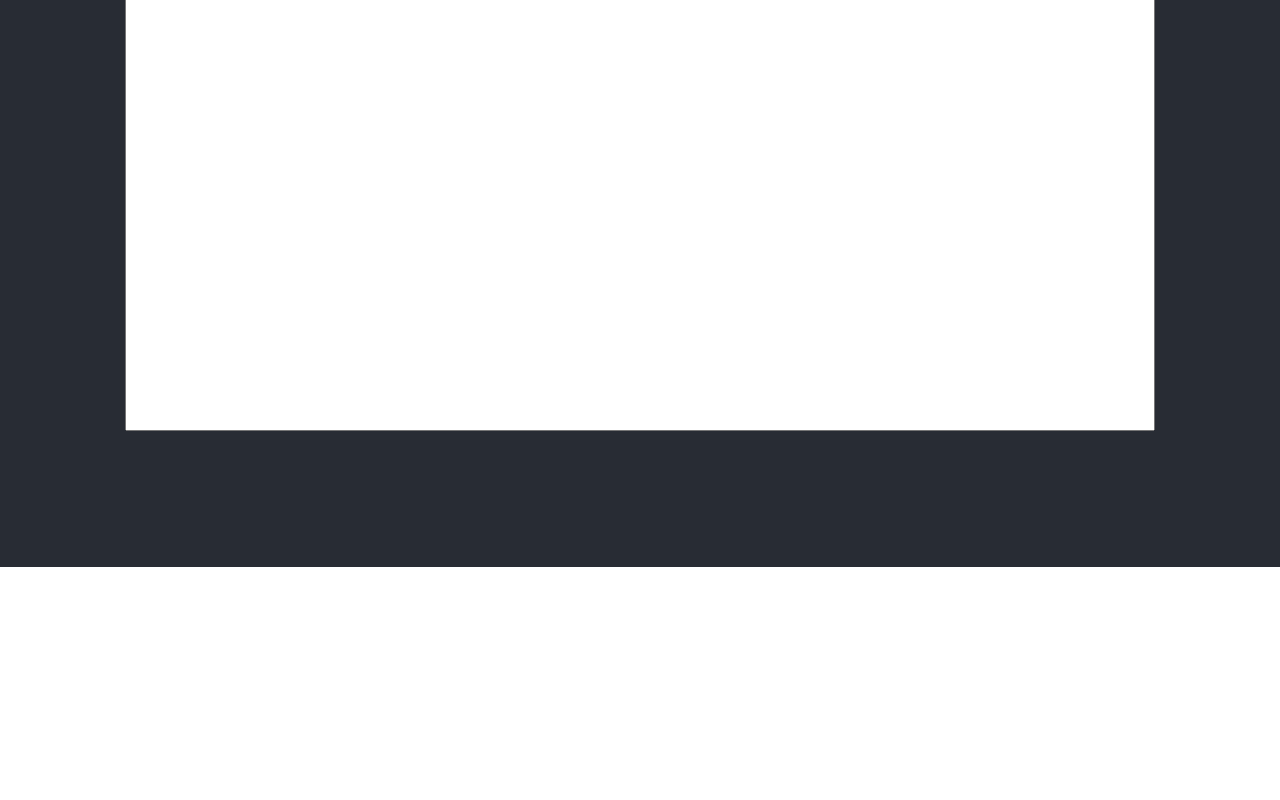
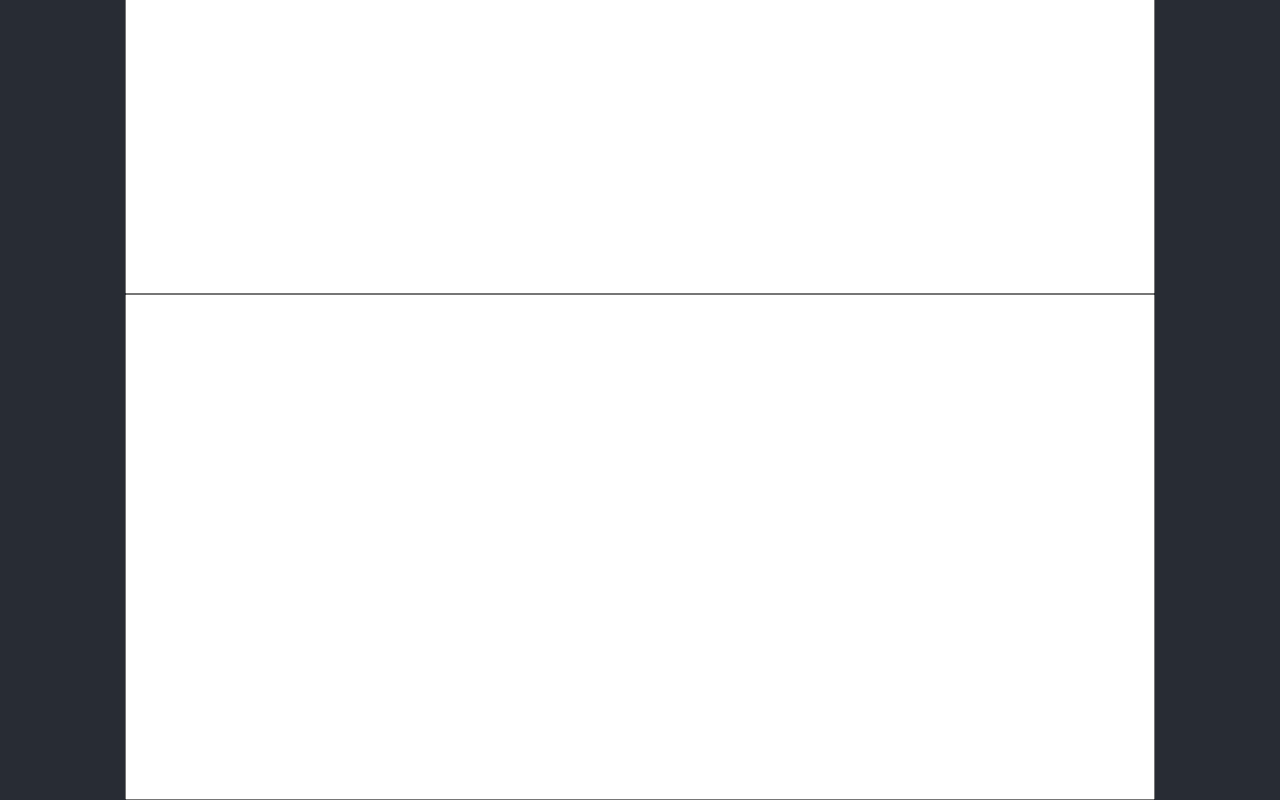
Before and after one commit to busisd/stardew-graphql-frontend, a React (Create React App) app: page / in a window 1280 px wide. Shown: the part 233-1033 px from the top of the page. Before the commit the page ends 800 px from the top, so only its background shows below. Built offline with nearby package versions, Linux system fonts and the light colour scheme.

Commit message:
Added Apollo client

```diff
--- a/package.json
+++ b/package.json
@@ -3,9 +3,11 @@
   "version": "0.1.0",
   "private": true,
   "dependencies": {
+    "@apollo/client": "^3.5.8",
     "@testing-library/jest-dom": "^5.16.2",
     "@testing-library/react": "^12.1.2",
     "@testing-library/user-event": "^13.5.0",
+    "graphql": "^16.3.0",
     "react": "^17.0.2",
     "react-dom": "^17.0.2",
     "react-scripts": "5.0.0",
--- a/src/App.js
+++ b/src/App.js
@@ -1,11 +1,12 @@
 import './App.css';
-import { DataDisplay } from './DataDisplay';
+import { DataDisplay, DataDisplay2 } from './DataDisplay';
 
 function App() {
   return (
     <div className="App">
       <header className="App-header">
         <DataDisplay />
+        <DataDisplay2 />
       </header>
     </div>
   );
--- a/src/DataDisplay.jsx
+++ b/src/DataDisplay.jsx
@@ -1,20 +1,32 @@
+import { gql, useQuery } from "@apollo/client";
 import { useState } from "react";
+
+const BOOK_QUERY = `
+  query {
+    books {
+      author,
+      title
+    }
+  }
+`;
+
+const BOOK_QUERY_2 = gql`
+  query {
+    books {
+      author
+      title
+    }
+  }
+`;
 
 const getData = async () => {
   return fetch("http://localhost:4000/", {
     method: "POST",
     headers: { "Content-Type": "application/json" },
     body: JSON.stringify({
-      query: `
-          query {
-            books {
-              author,
-              title
-            }
-          }`,
+      query: BOOK_QUERY,
     }),
   }).then((data) => {
-    console.log(data);
     return data.json();
   });
 };
@@ -22,17 +34,26 @@ const getData = async () => {
 export const DataDisplay = () => {
   const [data, setData] = useState("Press the button to load data");
 
+  console.log("1", BOOK_QUERY);
+  console.log("2", BOOK_QUERY_2);
+
   return (
     <>
       <button
         onClick={async () => {
-          console.log(JSON.stringify(data, null, 2));
           setData(await getData());
         }}
       >
         Load Data
       </button>
-      <textarea className="data-display" value={JSON.stringify(data, null, 2)}></textarea>
+      <textarea readOnly className="data-display" value={JSON.stringify(data, null, 2)}></textarea>
     </>
   );
 };
+
+export const DataDisplay2 = () => {
+  const { loading, error, data } = useQuery(BOOK_QUERY_2);
+  console.log({ loading, error, data });
+
+  return <textarea readOnly className="data-display" value={JSON.stringify(data, null, 2)}></textarea>;
+};
--- a/src/index.js
+++ b/src/index.js
@@ -1,14 +1,22 @@
-import React from 'react';
-import ReactDOM from 'react-dom';
-import './index.css';
-import App from './App';
-import reportWebVitals from './reportWebVitals';
+import React from "react";
+import ReactDOM from "react-dom";
+import "./index.css";
+import App from "./App";
+import reportWebVitals from "./reportWebVitals";
+import { ApolloClient, InMemoryCache, ApolloProvider, useQuery, gql } from "@apollo/client";
+
+const client = new ApolloClient({
+  uri: "http://localhost:4000/",
+  cache: new InMemoryCache(),
+});
 
 ReactDOM.render(
   <React.StrictMode>
-    <App />
+    <ApolloProvider client={client}>
+      <App />
+    </ApolloProvider>
   </React.StrictMode>,
-  document.getElementById('root')
+  document.getElementById("root")
 );
 
 // If you want to start measuring performance in your app, pass a function
```
Also changed, not shown: 1 other file (tests, documents, lock files or other folders).
